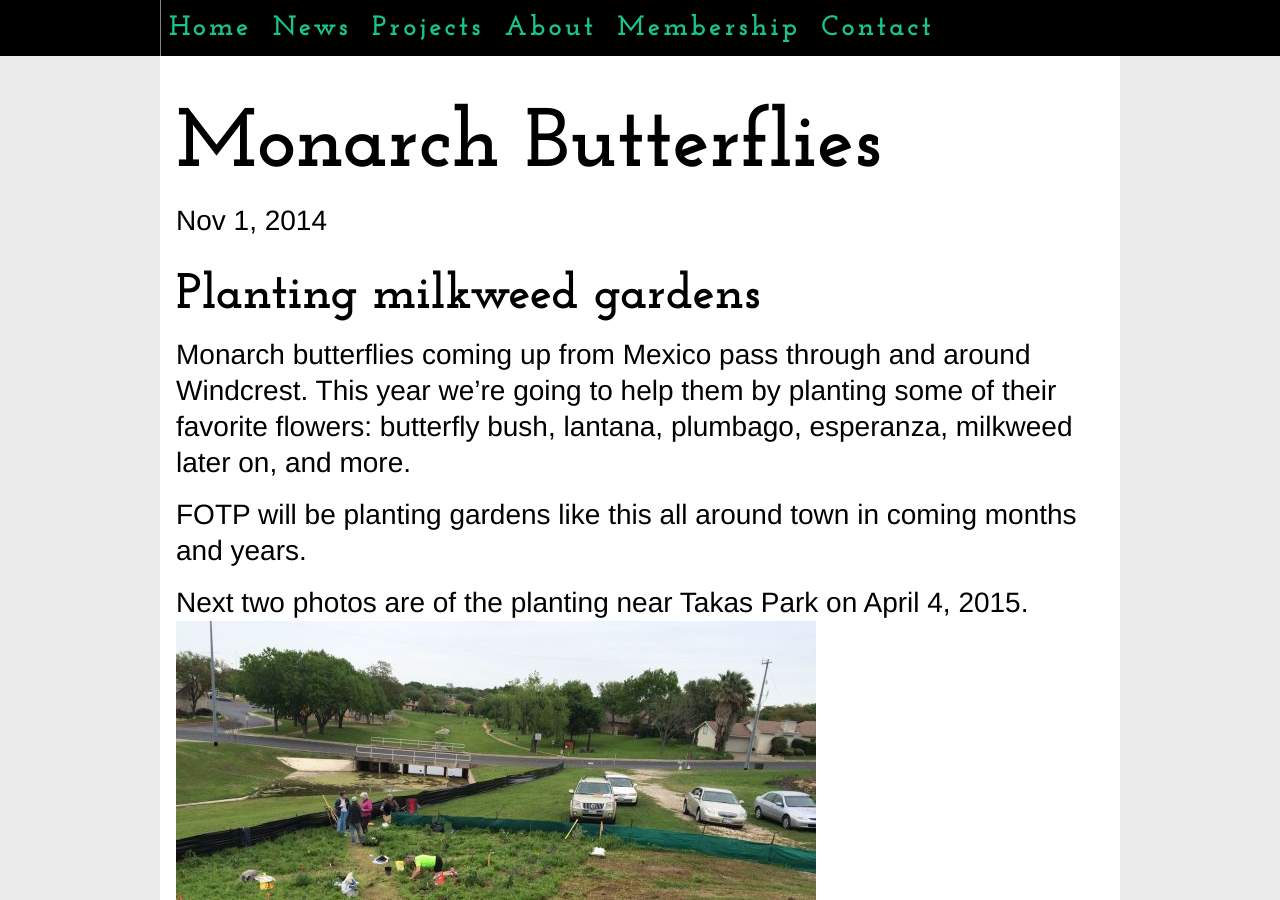
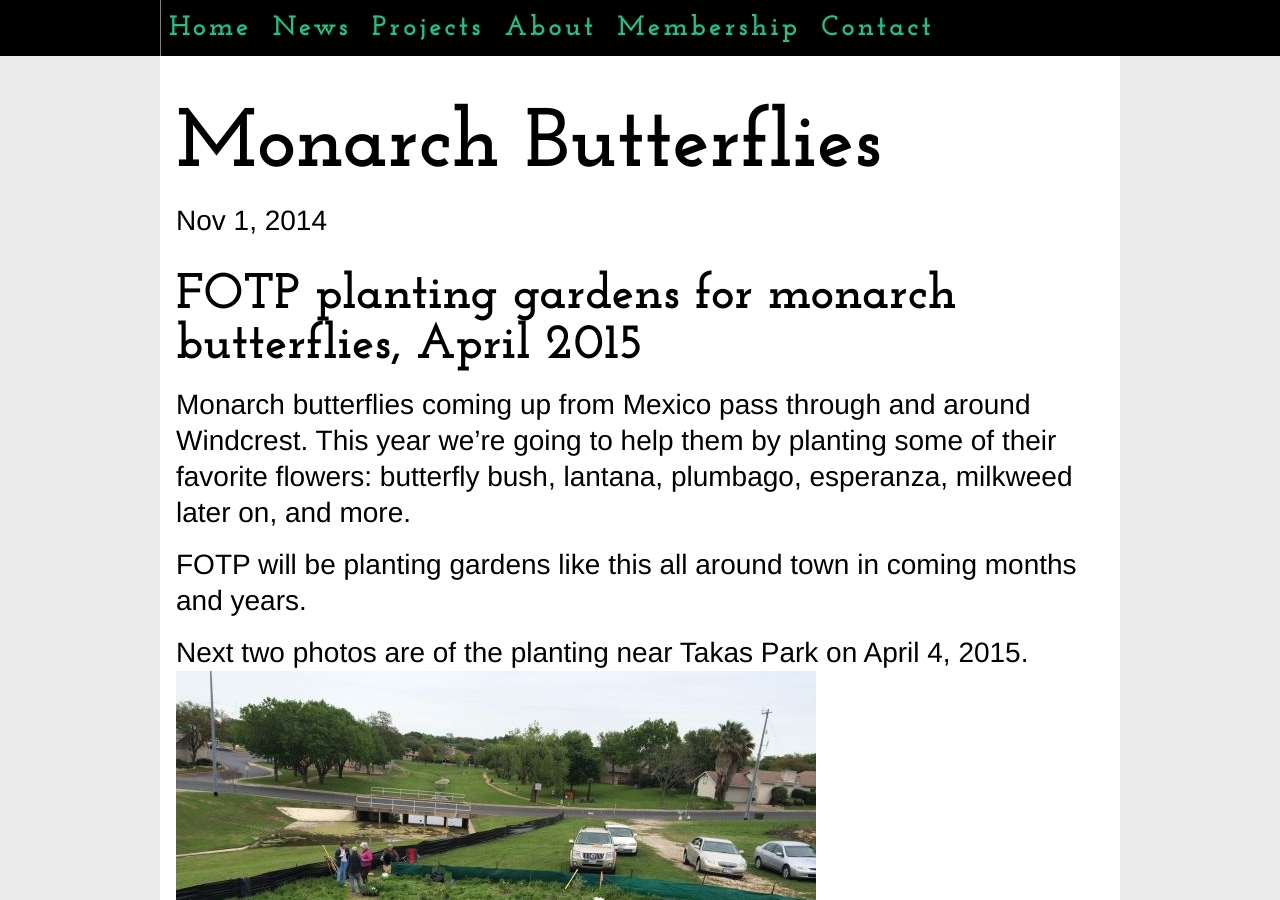
Before and after one commit to friendsoftheparkofwindcresttexas/friendsoftheparkofwindcresttexas.github.io, a Jekyll site: the page built from _posts/2014-11-01-project-milkweed_planting.md, in a window 1280 px wide and 900 px high. Built offline with Jekyll 4.4.1, drawn with Linux system fonts in a browser that asks for light colours; nearby versions of some CDN libraries.

Commit message:
more editing I should have caught earlier

```diff
--- a/_posts/2014-11-01-project-milkweed_planting.md
+++ b/_posts/2014-11-01-project-milkweed_planting.md
@@ -6,7 +6,7 @@ excerpt: Migrating monarch butterflies need sustenance. We try to help by planti
 image: /images/milkweed gardens/Monarch_Butterflies.jpg
 ---
 
-### Planting milkweed gardens
+### FOTP planting gardens for monarch butterflies, April 2015
 
 Monarch butterflies coming up from Mexico pass through and around Windcrest. This year we're going to help them by planting some of their favorite flowers: butterfly bush, lantana, plumbago, esperanza, milkweed later on, and more.
 
```
